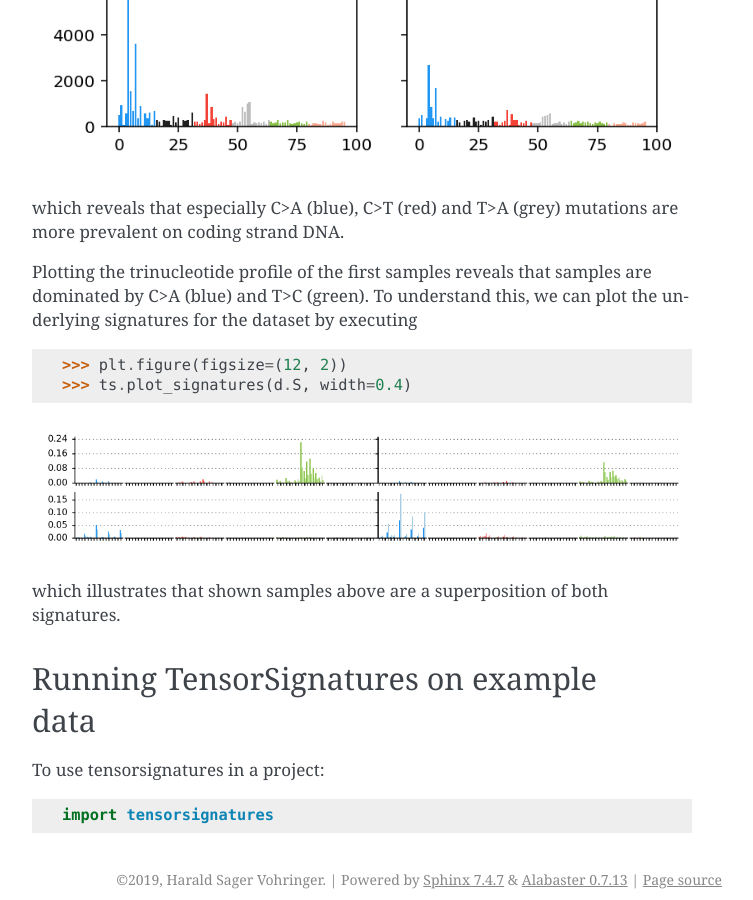
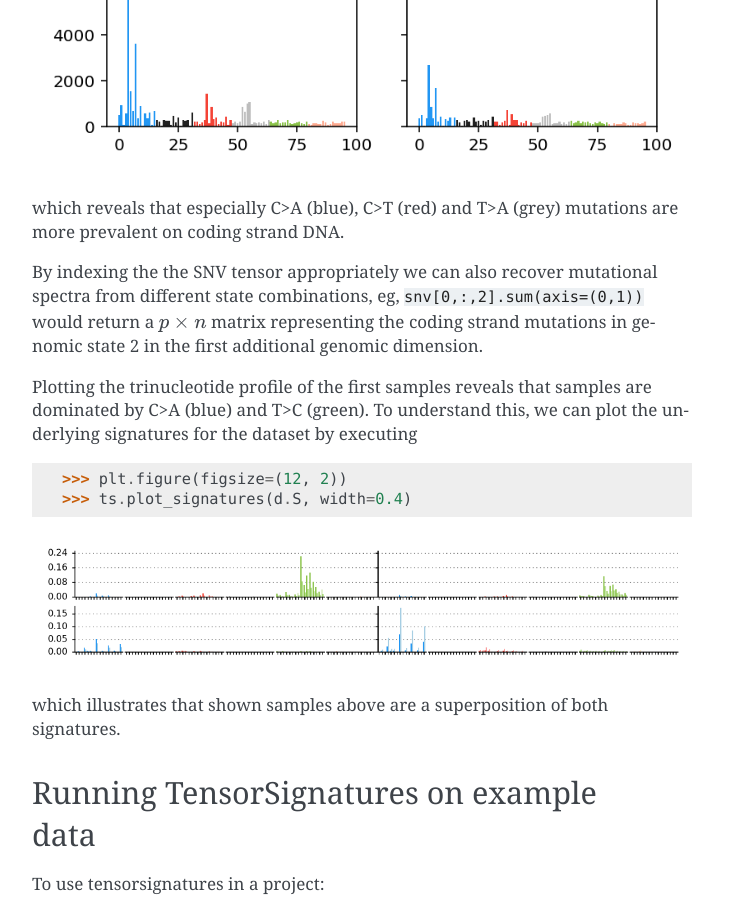
Before and after one commit to sagar87/tensorsignatures, a Sphinx documentation site: the page built from docs/tutorials.rst, in a window 1280 px wide and 900 px high, scrolled down 3355 px. Shown: the whole window, without its empty margins (388-1141 px from the left). Built offline with Sphinx 7.4.7, drawn with Linux system fonts in a browser that asks for light colours.

Commit message:
Updated util documentiation.

```diff
--- a/docs/tutorials.rst
+++ b/docs/tutorials.rst
@@ -139,6 +139,11 @@ and then inspect both spectra by
 which reveals that especially C>A (blue), C>T (red) and T>A (grey) mutations
 are more prevalent on coding strand DNA.
 
+By indexing the the SNV tensor appropriately we can also recover mutational
+spectra from different state combinations, eg, :code:`snv[0,:,2].sum(axis=(0,1))`
+would return a :math:`p\times n` matrix representing the coding strand
+mutations in genomic state 2 in the first additional genomic dimension.
+
 Plotting the trinucleotide profile of the first samples reveals that samples
 are dominated by C>A (blue) and T>C (green). To understand this, we can plot
 the underlying signatures for the dataset by executing
```
